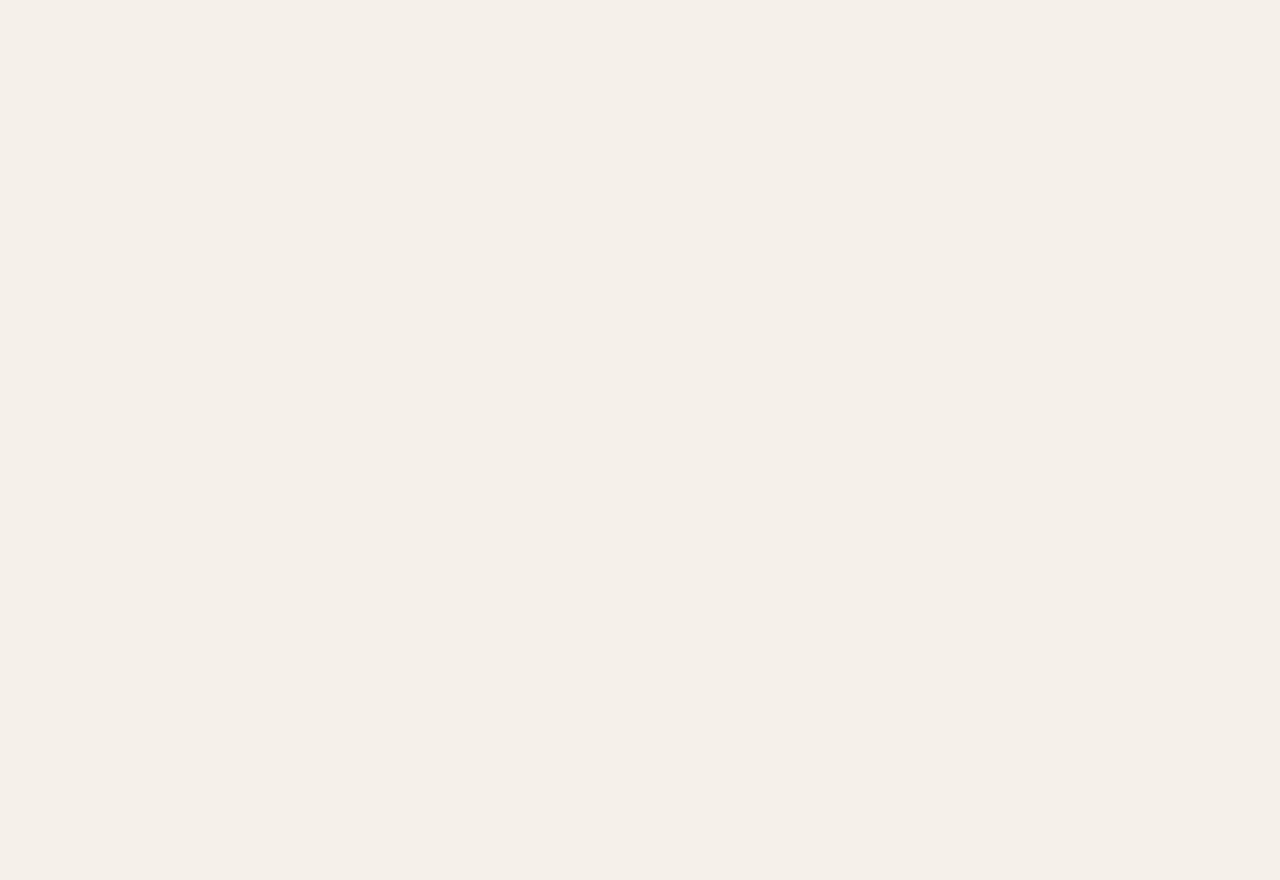
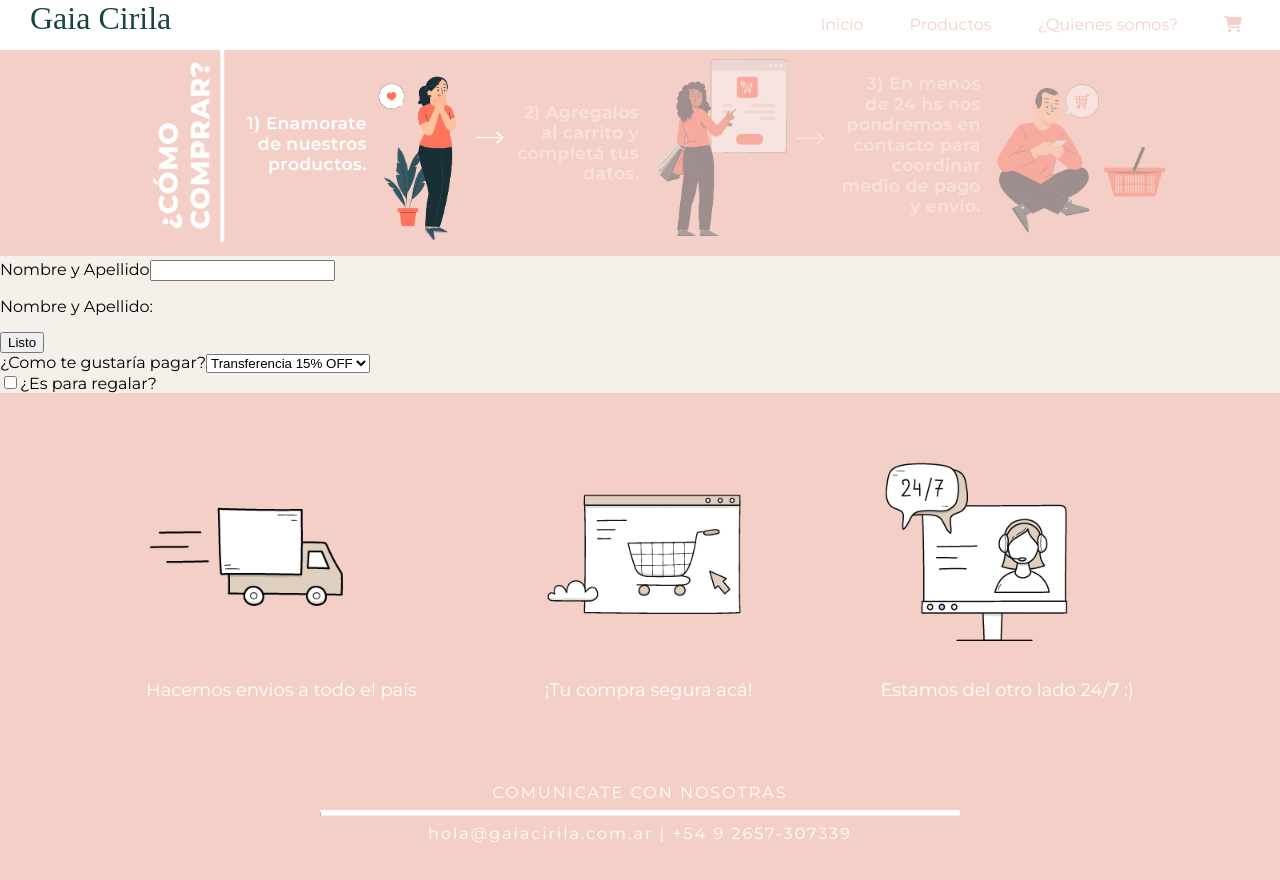
Before and after one commit to macarenagimenez/cirila_usuario_vite, a React (Vite) app: page /cargaDeDatos in a window 1280 px wide. Before the commit this address had no page. Shown: the top 880 px of the page. Before the commit the page ends 800 px from the top, so only its background shows below. Built offline with nearby package versions, Linux system fonts and the light colour scheme; a web font is replaced by a local one.

Commit message:
prueba formularios

```diff
--- a/src/App.tsx
+++ b/src/App.tsx
@@ -6,6 +6,7 @@ import PaginaDeProductos from "paginas/PaginaDeProductos";
 import ProductoSeleccionado from "paginas/ProductoSeleccionado";
 import Carrito from "paginas/Carrito";
 import { CarritoProvider } from "contexts/CarritoContexto.jsx";
+import CargaDeDatos from "paginas/CargaDeDatos";
 
 function App() {
   return (
@@ -17,6 +18,7 @@ function App() {
             <Route path="productos" element={<PaginaDeProductos />} />
             <Route path="producto" element={<ProductoSeleccionado />} />
             <Route path="carritoDeCompras" element={<Carrito />} />
+            <Route path="cargaDeDatos" element={<CargaDeDatos />} />
           </Route>
         </Routes>
       </BrowserRouter>
--- a/src/componentes/ResumenDeCompra.css
+++ b/src/componentes/ResumenDeCompra.css
@@ -42,3 +42,13 @@ a {
   text-decoration: none;
   color: black;
 }
+
+.contenedorCarritoVacio {
+  width: 60%;
+  max-width: 720px;
+  text-align: center;
+  background-color: white;
+  margin: 20px auto;
+  padding: 50px;
+  border-radius: 30px;
+}
--- a/src/componentes/ResumenDeCompra.tsx
+++ b/src/componentes/ResumenDeCompra.tsx
@@ -7,7 +7,8 @@ import type { productosAgregados } from "tipos/CarritoCargado";
 import { FontAwesomeIcon } from "@fortawesome/react-fontawesome";
 
 import { faTrash } from "@fortawesome/free-solid-svg-icons";
-
+import AnimacionParaPresentacionPagina from "componentes/AnimacionParaPresentacionPagina";
+import { rutaParaPresentacionPagina } from "tipos/RutaDeImagenes";
 function ResumenDeCompra() {
   const { carrito, eliminarDelCarrito, sumarStock, restarStock } =
     useContext(CarritoContext);
@@ -65,42 +66,22 @@ function ResumenDeCompra() {
   let mostrarProductosAgregados = () => {
     if (carrito.length === 0) {
       return (
-        <>
+        <div className="contenedorCarritoVacio">
           <p>Tu carrito y mi billetera están vacios 🤣.</p>
           <Link to="/productos">
             <button className="botonAgregarAlCarrito">
               Vamos a chusmear que comprar 😉
             </button>{" "}
           </Link>
-        </>
+        </div>
       );
     } else {
-      return productosParaMostrarEnResumen;
-    }
-  };
-
-  function contadorDeProductos() {
-    let contador = 0;
-    for (let i = 0; i < carrito.length; i++) {
-      contador += carrito[i].cantidad;
-    }
-
-    return <span>{contador}</span>;
-  }
-  function totalDeLaCompra() {
-    let contador = 0;
-    for (let i = 0; i < carrito.length; i++) {
-      contador += carrito[i].precio * carrito[i].cantidad;
-    }
-
-    return <span>{contador}</span>;
-  }
       return (
-    <div className="contenedorResumenCompraConProductosAgregados">
-      <Grid container spacing={3}>
+        <>
+          <Grid container spacing={1}>
             <Grid item xs={6}>
               <div className="productosAgregados">
-            {mostrarProductosAgregados()}
+                {productosParaMostrarEnResumen}
               </div>{" "}
             </Grid>
 
@@ -133,15 +114,49 @@ function ResumenDeCompra() {
                     </Link>
                   </Grid>
                   <Grid item xs={6} className="textoDerecha">
+                    <Link to="/cargaDeDatos">
                       <button className="botonAgregarAlCarrito">
                         Finalizar compra
                       </button>{" "}
+                    </Link>
                   </Grid>
                 </Grid>
               </div>
             </Grid>
-      </Grid>
+          </Grid>{" "}
+        </>
+      );
+    }
+  };
+
+  function contadorDeProductos() {
+    let contador = 0;
+    for (let i = 0; i < carrito.length; i++) {
+      contador += carrito[i].cantidad;
+    }
+
+    return <span>{contador}</span>;
+  }
+  function totalDeLaCompra() {
+    let contador = 0;
+    for (let i = 0; i < carrito.length; i++) {
+      contador += carrito[i].precio * carrito[i].cantidad;
+    }
+
+    return <span>{contador}</span>;
+  }
+  return (
+    <>
+      {" "}
+      <AnimacionParaPresentacionPagina
+        informacionParaPresentacion={rutaParaPresentacionPagina[1]}
+      />
+      <div className="contenedorResumenCompraConProductosAgregados">
+        {/* desde aca */}
+        {mostrarProductosAgregados()}
+        {/* hasta aca */}
       </div>
+    </>
   );
 }
 
--- /dev/null
+++ b/src/paginas/CargaDeDatos.tsx
@@ -0,0 +1,64 @@
+import { useState } from "react";
+import AnimacionParaPresentacionPagina from "componentes/AnimacionParaPresentacionPagina";
+import { rutaParaPresentacionPagina } from "tipos/RutaDeImagenes";
+export default function CargaDeDatos() {
+  const [inputValue, setInputValue] = useState("");
+  const [selectedOption, setSelectedOption] = useState("option1");
+
+  const [isChecked, setIsChecked] = useState(false);
+
+  const handleChange = (event) => {
+    setInputValue(event.target.value);
+  };
+
+  const handleDropdownChange = (event) => {
+    setSelectedOption(event.target.value);
+  };
+  const handleCheck = (event) => {
+    setIsChecked(event.target.checked);
+  };
+
+  const handleSubmit = (event) => {
+    event.preventDefault();
+    alert("hola");
+  };
+
+  return (
+    <>
+      <AnimacionParaPresentacionPagina
+        informacionParaPresentacion={rutaParaPresentacionPagina[1]}
+      />
+      <form onSubmit={handleSubmit}>
+        <label>
+          Nombre y Apellido
+          <input type="text" value={inputValue} onChange={handleChange} />
+        </label>
+        <p>Nombre y Apellido: {inputValue}</p>
+        <button type="submit">Listo</button>
+      </form>
+      <label>
+        ¿Como te gustaría pagar?
+        <select value={selectedOption} onChange={handleDropdownChange}>
+          <option value="option1">Transferencia 15% OFF</option>
+          <option value="option2">Tarjeta de crédito</option>
+          <option value="option3" disabled={true}>
+            Con amor 🤣
+          </option>
+        </select>
+      </label>
+      <form>
+        <label htmlFor="color">
+          <input
+            type="checkbox"
+            name="color"
+            checked={isChecked}
+            onChange={handleCheck}
+          />
+          ¿Es para regalar?
+        </label>
+
+        {isChecked && <div>Será armado para regalo! 🎁</div>}
+      </form>
+    </>
+  );
+}
```
Lines whose indentation alone changed are shown as unchanged.
